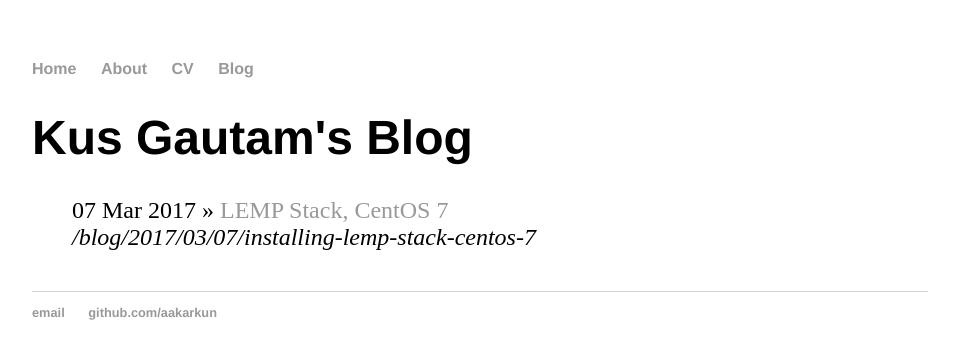
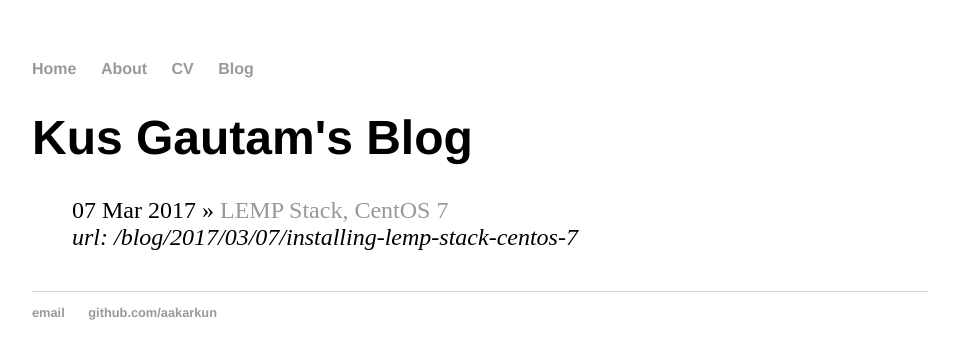
Before and after one commit to Cloudxtreme/doc-centos-7, a Jekyll site: the page built from blog/index.html, in a window 1280 px wide. Shown: the top 359 px of the page, without its empty margins (160-1119 px from the left). Built offline with Jekyll 4.4.1, drawn with Linux system fonts in a browser that asks for light colours.

Commit message:
Update index.html

```diff
--- a/blog/index.html
+++ b/blog/index.html
@@ -7,6 +7,6 @@ title: Kus Gautam's Blog
 
 	  {% for post in site.posts %}
 	    <li><span>{{ post.date | date_to_string }}</span> » <a href="{{ post.url }}" title="{{ post.title }}">{{ post.title }}</a></li>
-		<i>{{ post.url }}</i>
+		<i>url: {{ post.url }}</i>
 	  {% endfor %}
 	</ul>
```
